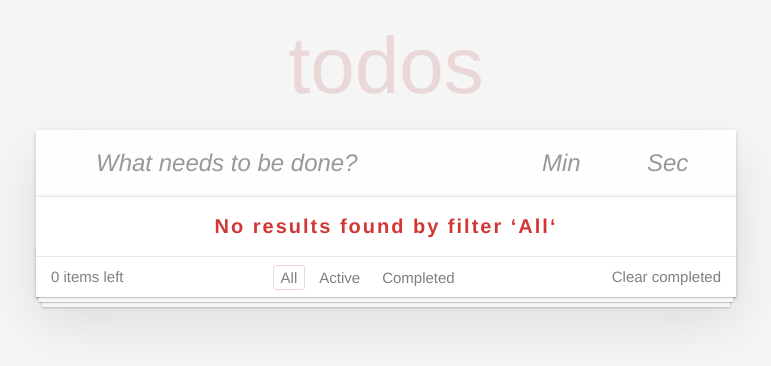
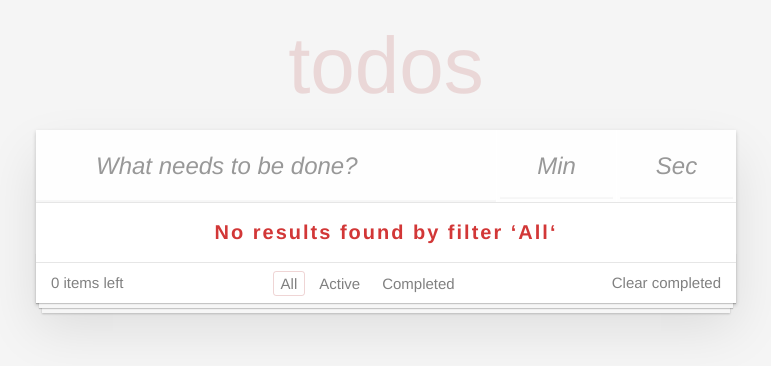
Before and after one commit to salamatinlefff/kata_todo, a React (Create React App) app: page / in a window 1280 px wide. Shown: the top 366 px of the page, without its empty margins (254-1025 px from the left). Built offline with nearby package versions, Linux system fonts and the light colour scheme.

Commit message:
refactor: change styles addTodo form

```diff
--- a/src/index.scss
+++ b/src/index.scss
@@ -85,6 +85,7 @@ body {
 
 .new-todo-form {
   display: flex;
+  gap: 1px;
   margin-bottom: 0;
 }
 
@@ -115,12 +116,10 @@ body {
   box-shadow: inset 0 -2px 1px rgba(0, 0, 0, 0.03);
 }
 
-.new-todo {
-  width: 70%;
-}
-
 .new-todo-form__timer {
-  width: 15%;
+  border: 3px solid transparent;
+  max-width: 17%;
+  text-align: center;
   padding-left: 16px;
 }
 
@@ -372,7 +371,7 @@ button {
   cursor: pointer;
 }
 
-.filters button:hover  {
+.filters button:hover {
   border-color: rgba(175, 47, 47, 0.1);
 }
 
```
